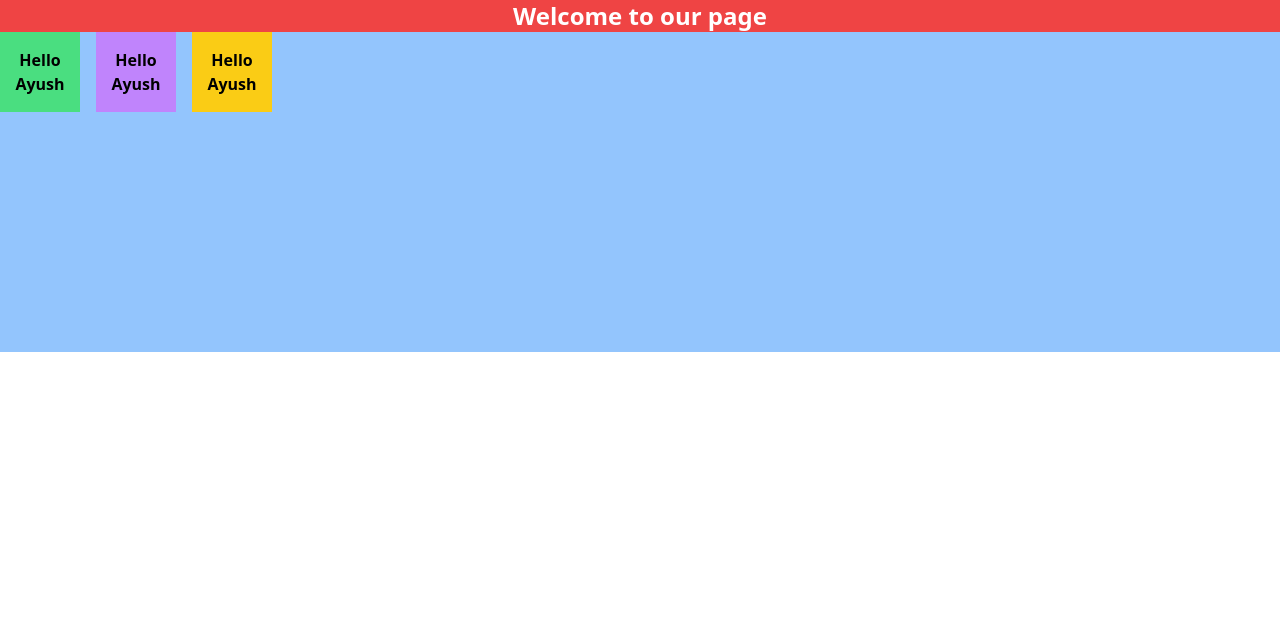
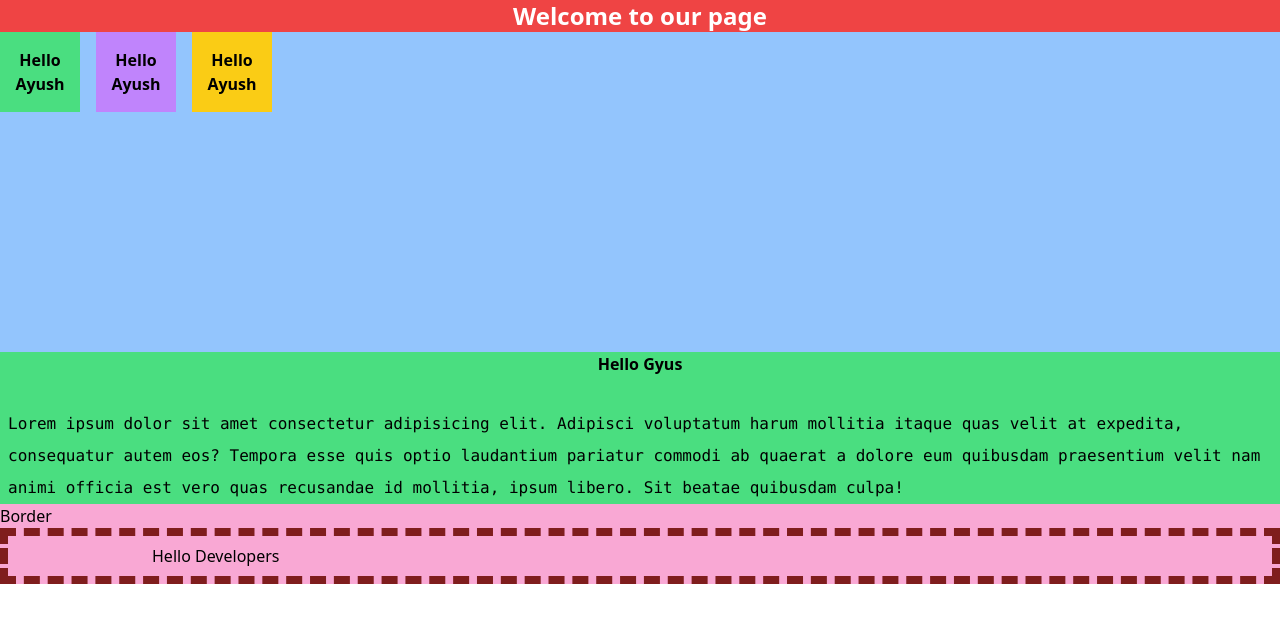
Before and after one commit to Ayush-Sharma3011/WOC-Projects, a plain HTML site: page Day 3/Taiwindcss/index.html in a window 1280 px wide. Drawn offline with nearby package versions, Linux system fonts and the light colour scheme.

Commit message:
tailwind

```diff
--- a/Day 3/Taiwindcss/index.html
+++ b/Day 3/Taiwindcss/index.html
@@ -17,6 +17,14 @@
 
         <div class="text-center font-bold bg-yellow-400 w-20 h-20 content-center align-center">Hello Ayush</div>
     </section>
+    <section class="bg-green-400">
+        <h3 class="font-bold text-center">Hello Gyus</h3>
+        <p class="pt-8 px-2 leading-loose tracking font-mono background-contain">Lorem ipsum dolor sit amet consectetur adipisicing elit. Adipisci voluptatum harum mollitia itaque quas velit at expedita, consequatur autem eos? Tempora esse quis optio laudantium pariatur commodi ab quaerat a dolore eum quibusdam praesentium velit nam animi officia est vero quas recusandae id mollitia, ipsum libero. Sit beatae quibusdam culpa!</p>
+    </section>
+    <section class="bg-pink-300">
+        <h3>Border</h3>
+        <div class="border-8 border-red-900 border-lg border-dashed p-2 pl-36">Hello Developers</div>
+    </section>
 </body>
 
 </html>
```
Also changed, not shown: Day 3/Taiwindcss/index2.html (added).
